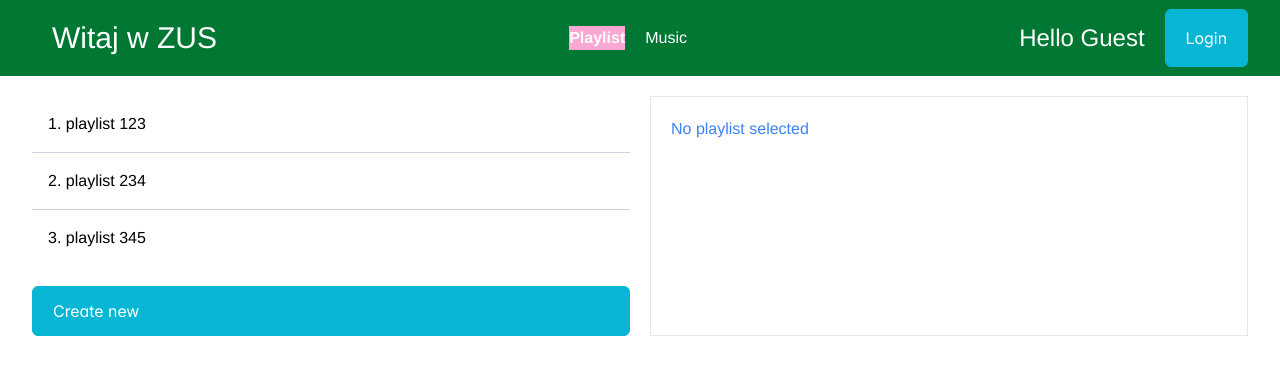
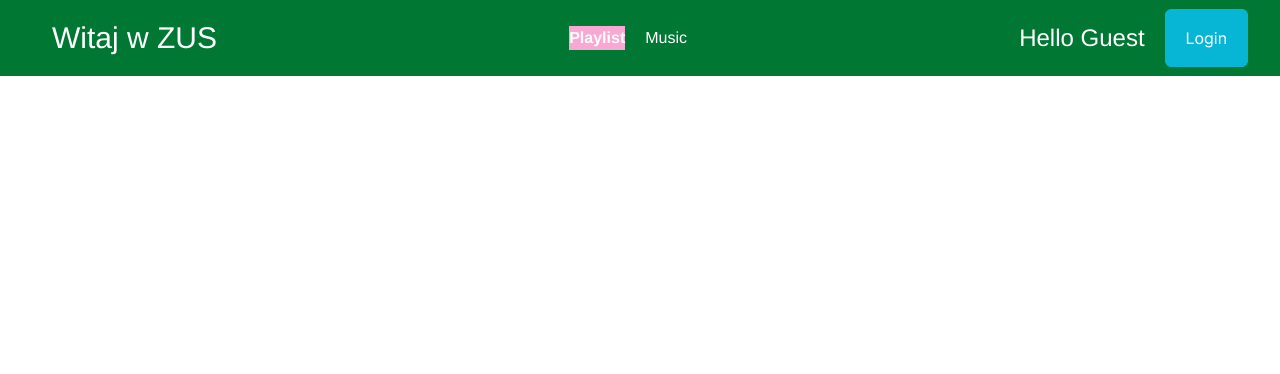
Before and after one commit to slawekppr/zus-react, a React (Vite) app: page /playlists in a window 1280 px wide. Shown: the top 374 px of the page. Built offline with nearby package versions, Linux system fonts and the light colour scheme; a web font is replaced by a local one.

Commit message:
Exercise: Playlist reducer

```diff
--- a/src/playlists/containers/PlaylistView.tsx
+++ b/src/playlists/containers/PlaylistView.tsx
@@ -15,70 +15,35 @@ import { queryClient } from "../../main";
 
 type Modes = "details" | "editor" | "creator";
 
+
+
 const PlaylistView = () => {
-  const [mode, setMode] = useState<Modes>("details");
-  const [selectedId, setSelectedId] = useState<string>();
-  const [playlists, setPlaylists] = useState(mockPlaylists);
-
-  const selected = useMemo(
-    () => playlists.find((p) => p.id === selectedId),
-    [selectedId, playlists]
-  );
-
-  const showDetails = useCallback(() => setMode("details"), []);
-  const showEditor = useCallback(() => setMode("editor"), []);
-
-  const createPlaylist = useCallback((draft: Playlist) => {
-    draft.id = crypto.randomUUID();
-    setPlaylists(appendItem(draft));
-    setSelectedId(draft.id);
-    setMode("details");
-  }, []);
-
-  const savePlaylist = useCallback(
-    (draft: Playlist) => {
-      setPlaylists(updateItem(draft));
-      setSelectedId(draft.id);
-      showDetails();
-    },
-    [showDetails]
-  );
-
-  const showCreator = useCallback(() => {
-    setSelectedId(undefined);
-    setMode("creator");
-  }, []);
-
   return (
     <div>
       <div className="grid grid-cols-2 gap-5">
         <div className="grid gap-5">
-          <PlaylistList
+          {/* <PlaylistList
             playlists={playlists}
             selectedId={selectedId}
             onSelect={setSelectedId}
-          />
-          <Button onClick={showCreator}>Create new</Button>
+          /> */}
+          {/* <Button onClick={showCreator}>Create new</Button> */}
         </div>
 
         <div className="grid gap-5">
-          {
-            <>
-              {mode == "details" && (
+          {/* {mode == "details" && (
                 <PlaylistDetails playlist={selected} onEdit={showEditor} />
-              )}
-              {mode == "editor" && (
+              )} */}
+          {/* {mode == "editor" && (
                 <PlaylistEditor
                   playlist={selected}
                   onCancel={showDetails}
                   onSave={savePlaylist}
                 />
-              )}
-            </>
-          }
-          {mode == "creator" && (
+              )} */}
+          {/* {mode == "creator" && (
             <PlaylistEditor onCancel={showDetails} onSave={createPlaylist} />
-          )}
+          )} */}
         </div>
       </div>
     </div>
```
